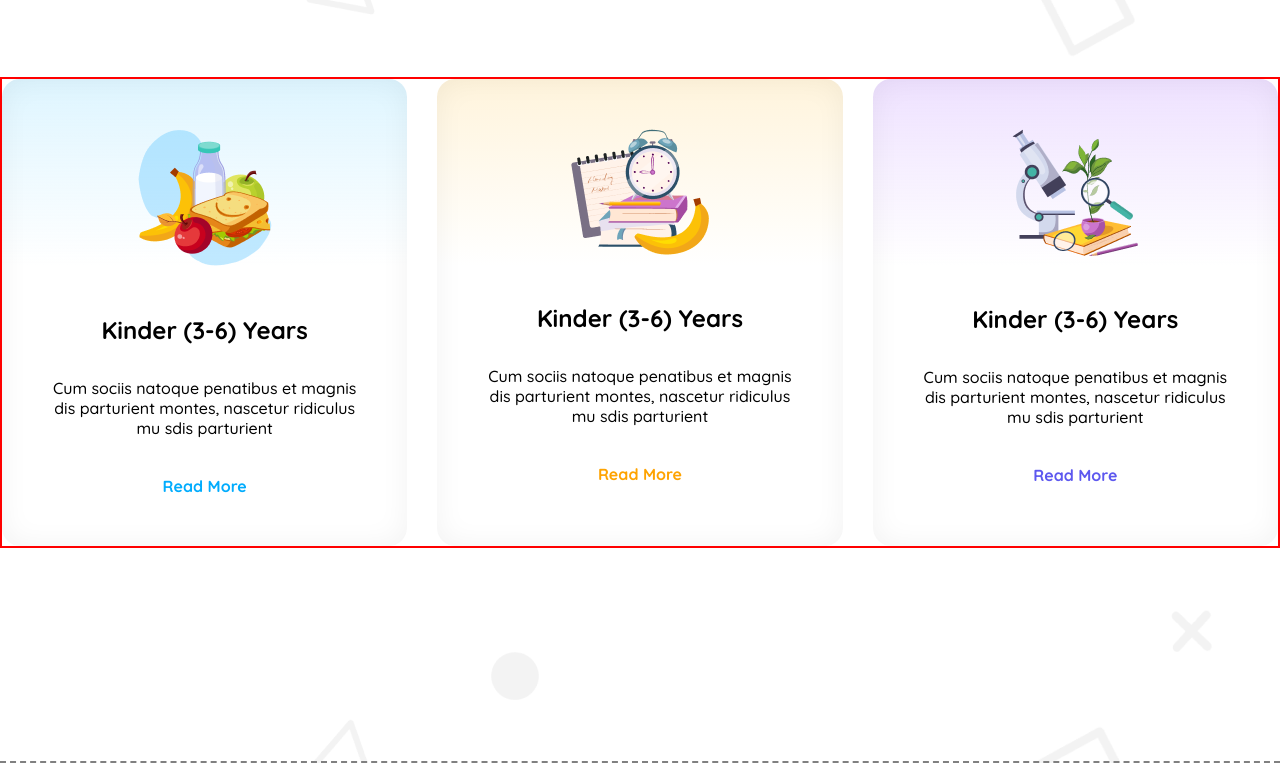
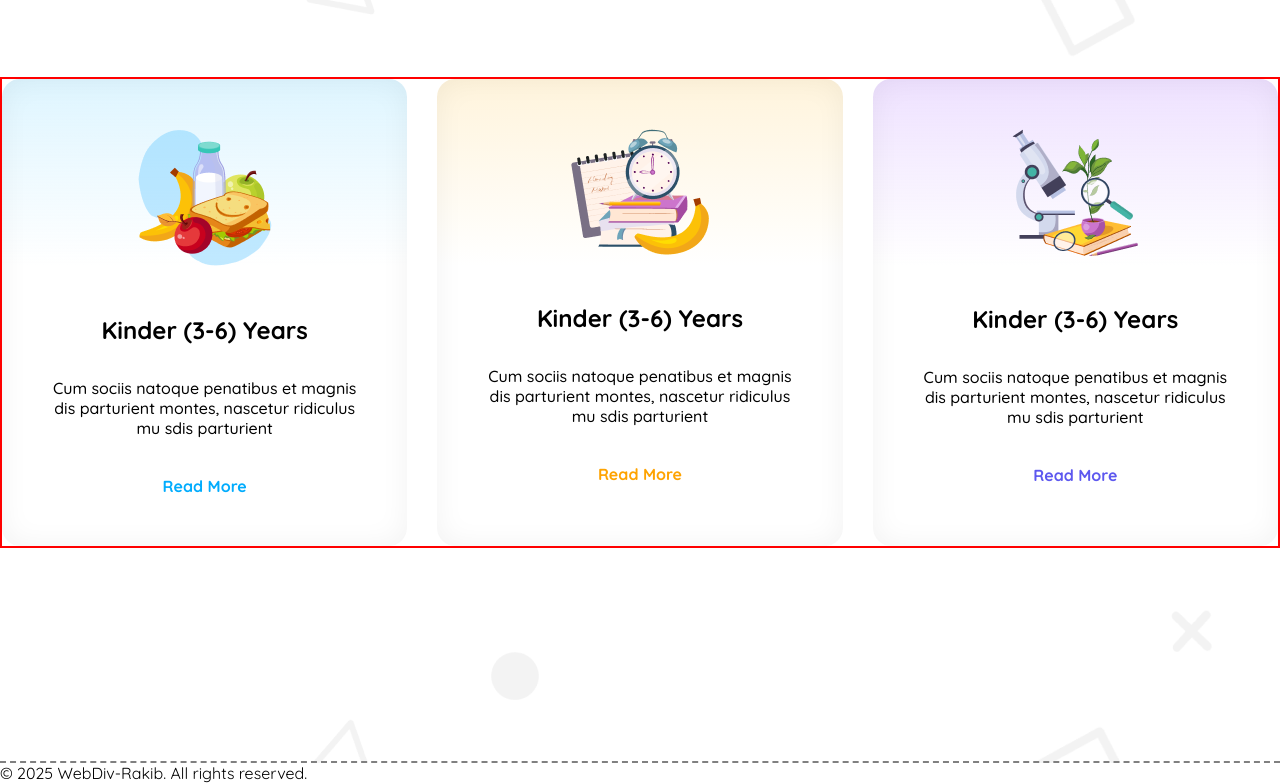
Before and after one commit to webdiv-rakib/kids-education, a plain HTML site: page index.html in a window 1280 px wide. Shown: the part 782-1565 px from the top of the page. Drawn offline with Linux system fonts and the light colour scheme.

Commit message:
copy right reserved added

```diff
--- a/index.html
+++ b/index.html
@@ -82,7 +82,7 @@
         </section>
     </main>
     <footer>
-
+        &copy; 2025 WebDiv-Rakib. All rights reserved.
     </footer>
 </body>
 
```
